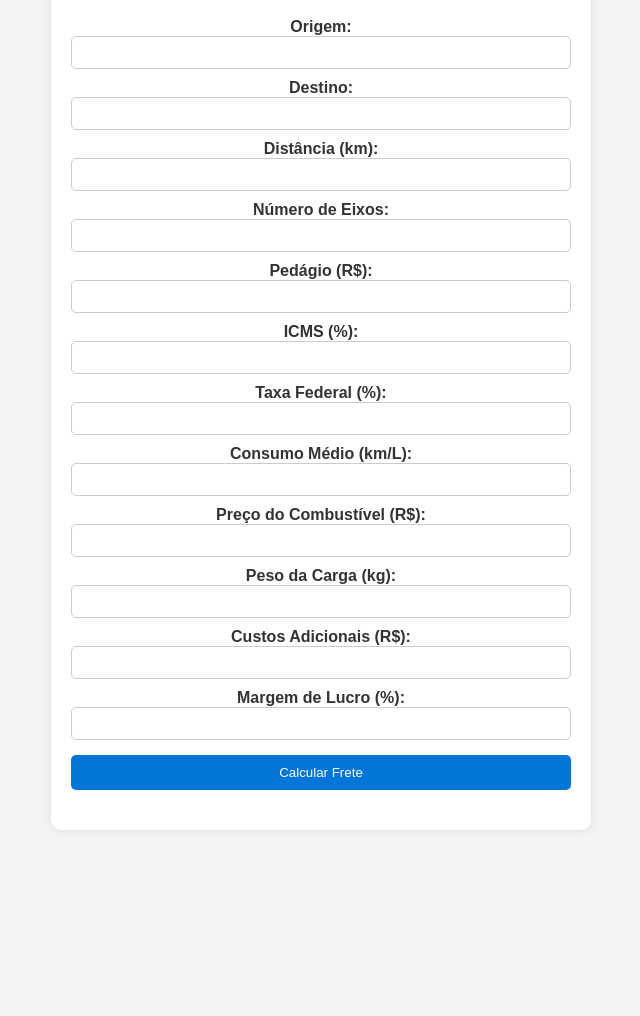
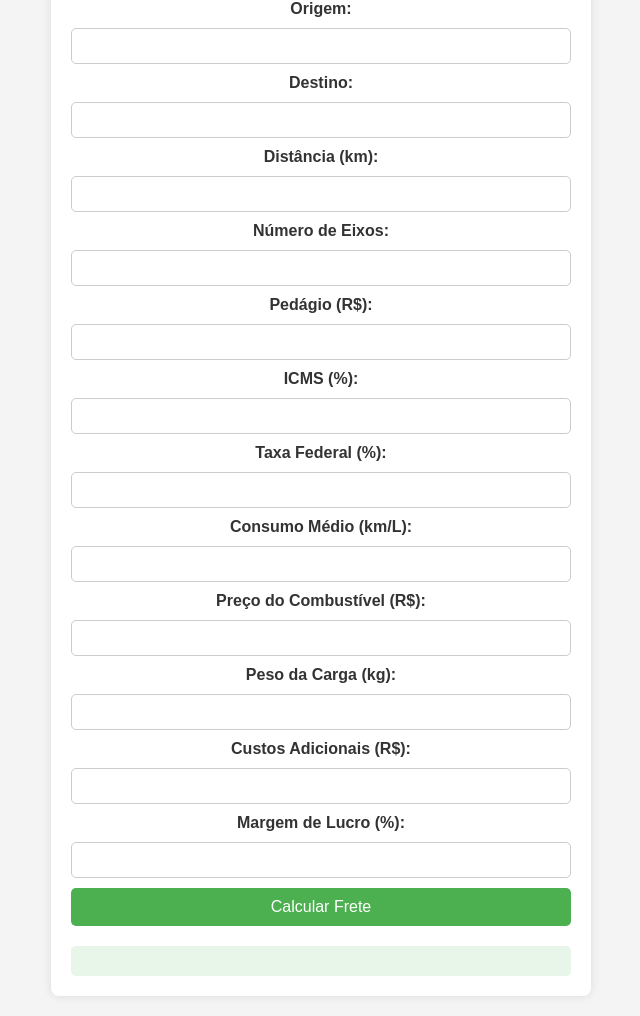
Before and after one commit to gustavoggmil/calculadora-frete, a plain HTML site: page index.html in a window 1280 px wide. Shown: the part 120-1136 px from the top of the page, without its empty margins (319-959 px from the left). Before the commit the page ends 978 px from the top, so only its background shows below. Drawn offline with nearby package versions, Linux system fonts and the light colour scheme.

Commit message:
Update style.css

```diff
--- a/style.css
+++ b/style.css
@@ -1,58 +1,66 @@
 body {
     font-family: Arial, sans-serif;
     background-color: #f4f4f4;
-    color: #333;
     text-align: center;
-    padding: 20px;
+    margin: 0;
+    padding: 0;
 }
 
 .container {
-    width: 90%;
     max-width: 500px;
+    margin: 20px auto;
     background: white;
     padding: 20px;
-    border-radius: 10px;
-    box-shadow: 0px 0px 10px rgba(0, 0, 0, 0.1);
-    margin: auto;
+    border-radius: 8px;
+    box-shadow: 0 0 10px rgba(0, 0, 0, 0.1);
 }
 
 h1 {
-    color: #0275d8;
+    color: #4CAF50;
 }
 
 form {
     display: flex;
     flex-direction: column;
+    gap: 10px;
 }
 
 label {
     font-weight: bold;
-    margin-top: 10px;
+    color: #333;
 }
 
 input {
     padding: 8px;
     border: 1px solid #ccc;
     border-radius: 5px;
+    font-size: 16px;
 }
 
 button {
-    margin-top: 15px;
-    padding: 10px;
-    background-color: #0275d8;
+    background: #4CAF50;
     color: white;
     border: none;
+    padding: 10px;
+    cursor: pointer;
     border-radius: 5px;
-    cursor: pointer;
+    font-size: 16px;
 }
 
 button:hover {
-    background-color: #025aa5;
+    background: #45a049;
 }
 
 #resultado {
     margin-top: 20px;
+    padding: 15px;
+    background: #e8f5e9;
+    border-radius: 5px;
     font-size: 18px;
     color: #333;
-    font-weight: bold;
 }
+
+#gerarPdf {
+    display: none;
+    margin-top: 15px;
+}
```
